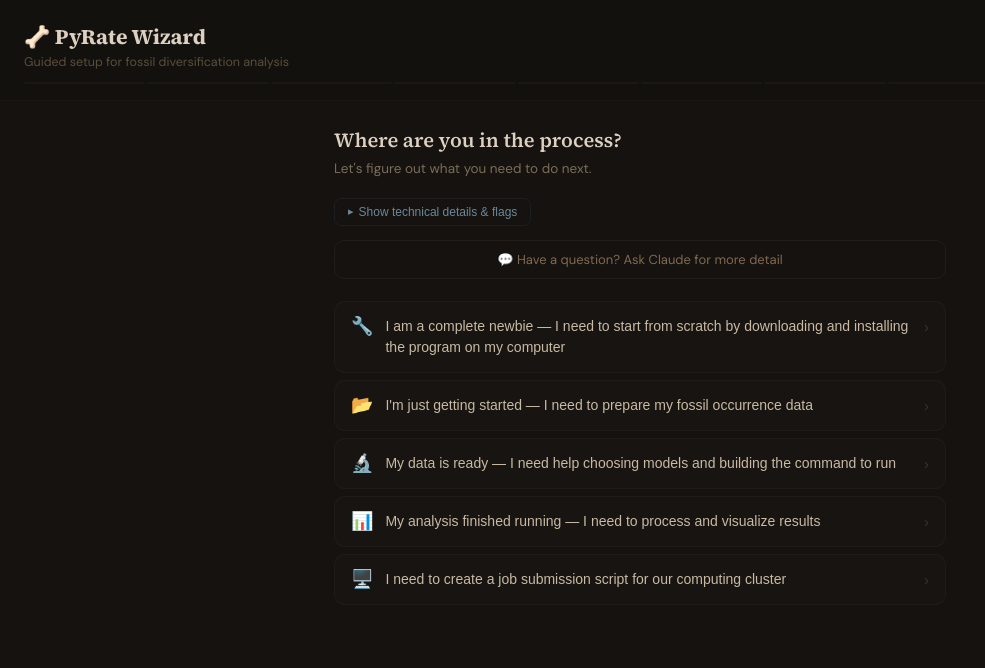
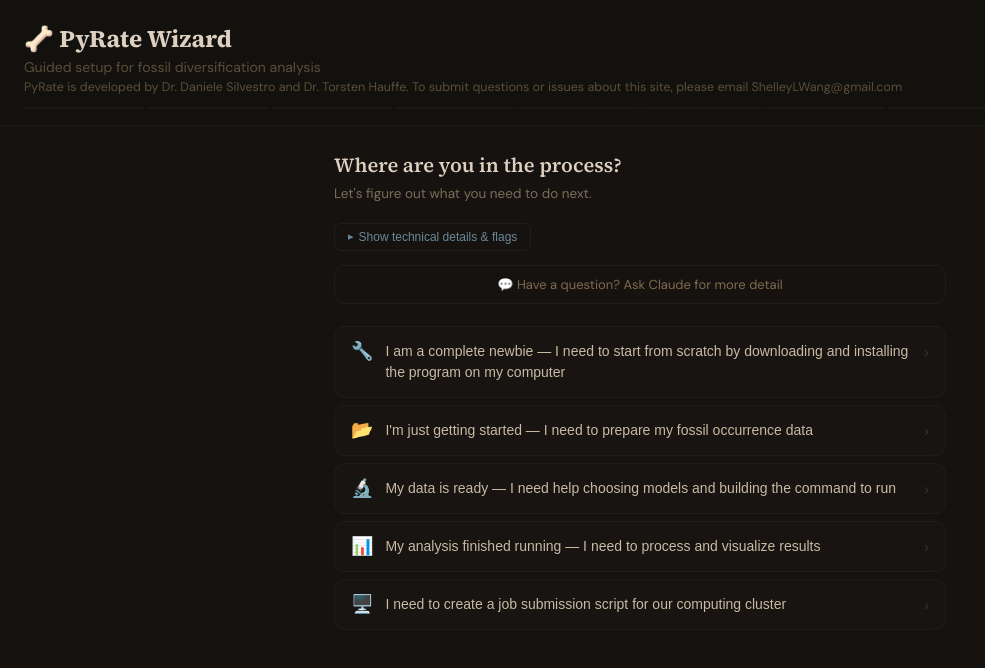
Before and after one commit to shelleylwang/pyrate_wizard, a React (Vite) app: page / in a window 1280 px wide. Shown: the top 668 px of the page, without its empty margins (0-985 px from the left). Built offline with nearby package versions, Linux system fonts and the light colour scheme.

Commit message:
some fixes to the R code section, and adding my email and PyRate creator credit

```diff
--- a/pyrate_wizard.jsx
+++ b/pyrate_wizard.jsx
@@ -136,7 +136,7 @@
     id: "data_source", topic: "data_prep",
     question: "Where is your fossil data coming from?",
     subtitle: "PyRate needs fossil occurrence data — species names with age ranges. The preparation step depends on your data source.",
-    explain: `Your raw data needs to be converted into a special PyRate input file using R. The exact R function depends on where your data came from. If you downloaded from the Paleobiology Database, there's a dedicated function for that format. If you built your own spreadsheet, there's a simpler function. Either way, the output is the same: a *_PyRate.py file that PyRate can read.`,
+    explain: `Your raw data needs to be converted into a special PyRate input file using R. The exact R function depends on where your data came from. This site will build it for you! If you downloaded from the Paleobiology Database, there's a dedicated function for that format. If you built your own spreadsheet, there's a simpler function. Either way, the output is the same: a *_PyRate.py file that PyRate can read.`,
     options: [
       { label: "I downloaded occurrence data from the Paleobiology Database (PBDB)", next: "data_extant", tags: ["pbdb"], icon: "🌐" },
       { label: "I have my own spreadsheet with species, status (extant/extinct), and age ranges", next: "data_extant", tags: ["manual"], icon: "📝" },
@@ -179,8 +179,11 @@
 ## Required columns (in this exact order)
 
 **Species** — the scientific name, spelled consistently. Typos create phantom species that inflate your diversity estimates.
+
 **Status** — exactly the word "extant" (still alive today) or "extinct". No other values.
+
 **min_age** — the youngest possible age of that fossil, in millions of years before present.
+
 **max_age** — the oldest possible age of that fossil, in millions of years before present.
 
 For example, a fossil of *Canis lupus* dated to 0.01–0.5 Ma would be one row with min_age = 0.01, max_age = 0.5.
@@ -188,14 +191,16 @@
 ## If using PBDB data
 
 When downloading from the Paleobiology Database, apply these settings before saving:
-- **Check** "Show accepted names only" (in the Select by taxonomy section)
-- **Uncheck** "Include metadata at the beginning of the output" (in Choose output options)
+- **Check** the "Show accepted names only" option (in the Select by taxonomy section)
+- **Uncheck** the "Include metadata at the beginning of the output" option (in Choose output options)
 
-Save the file as a CSV (e.g., \`YourClade_pbdb_data.csv\`).
+Save the file as a CSV (e.g., working_directory\`YourClade_pbdb_data.csv\`).
 
 ## If using site-based randomization
 
-Add a **Site** column with an identifier for each excavation site. All fossils from the same site will be assigned the same randomly sampled age — drawn from the average of that site's age range — rather than each fossil getting an independently sampled age.
+Add a **Site** column with an identifier for each excavation site. All fossil occurrences that come from the same site will be assigned the same randomly sampled age — drawn from the average of that site's age range — rather than each fossil getting an independently sampled age.
+
+## Now you are ready to run the R commands generated for you below
 
 ## Output files
 
@@ -1101,8 +1106,8 @@
     const repArg = rep10
       ? "  replicates = 10"
       : repCustom
-      ? "  replicates = N,                        # ← Replace N with your desired number"
-      : null;
+        ? "  replicates = N,                        # ← Replace N with your desired number"
+        : null;
 
     let L = [];
     L.push("# Load PyRate's R utility functions");
@@ -1422,8 +1427,9 @@
       <div style={{ padding: "22px 24px 16px", borderBottom: "1px solid rgba(120,90,60,0.08)", background: "rgba(20,17,14,0.95)" }}>
         <div style={{ display: "flex", justifyContent: "space-between", alignItems: "flex-start" }}>
           <div>
-            <h1 style={{ margin: 0, fontSize: 21, fontWeight: 700, color: "#ddd0c0", fontFamily: "'Source Serif 4',Georgia,serif" }}>🦴 PyRate Wizard</h1>
-            <p style={{ margin: "3px 0 0", fontSize: 12.5, color: "#5a4e3a" }}>Guided setup for fossil diversification analysis</p>
+            <h1 style={{ margin: 0, fontSize: 24, fontWeight: 700, color: "#ddd0c0", fontFamily: "'Source Serif 4',Georgia,serif" }}>🦴 PyRate Wizard</h1>
+            <p style={{ margin: "3px 0 0", fontSize: 14, color: "#5a4e3a" }}>Guided setup for fossil diversification analysis</p>
+            <p style={{ margin: "3px 0 0", fontSize: 12.5, color: "#5a4e3a" }}>PyRate is developed by Dr. Daniele Silvestro and Dr. Torsten Hauffe. To submit questions or issues about this site, please email ShelleyLWang@gmail.com</p>
           </div>
           <div style={{ display: "flex", gap: 6 }}>
             {hist.length > 0 && <button onClick={back} style={{ background: "rgba(120,90,60,0.06)", border: "1px solid rgba(120,90,60,0.15)", borderRadius: 7, padding: "6px 13px", color: "#907a60", cursor: "pointer", fontSize: 13 }}>← Back</button>}
```
